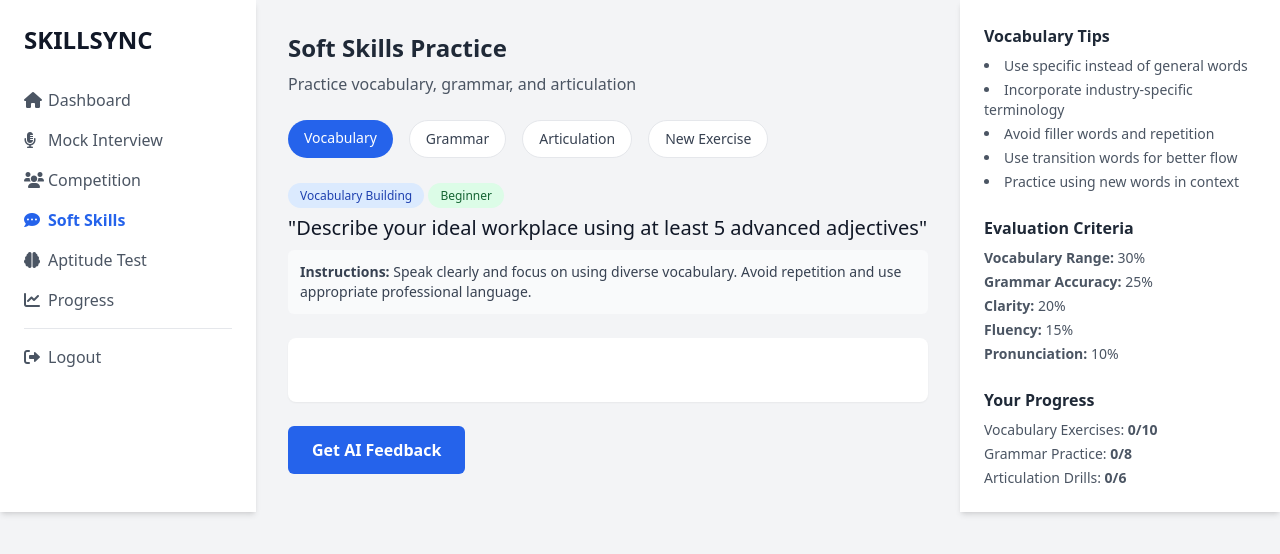
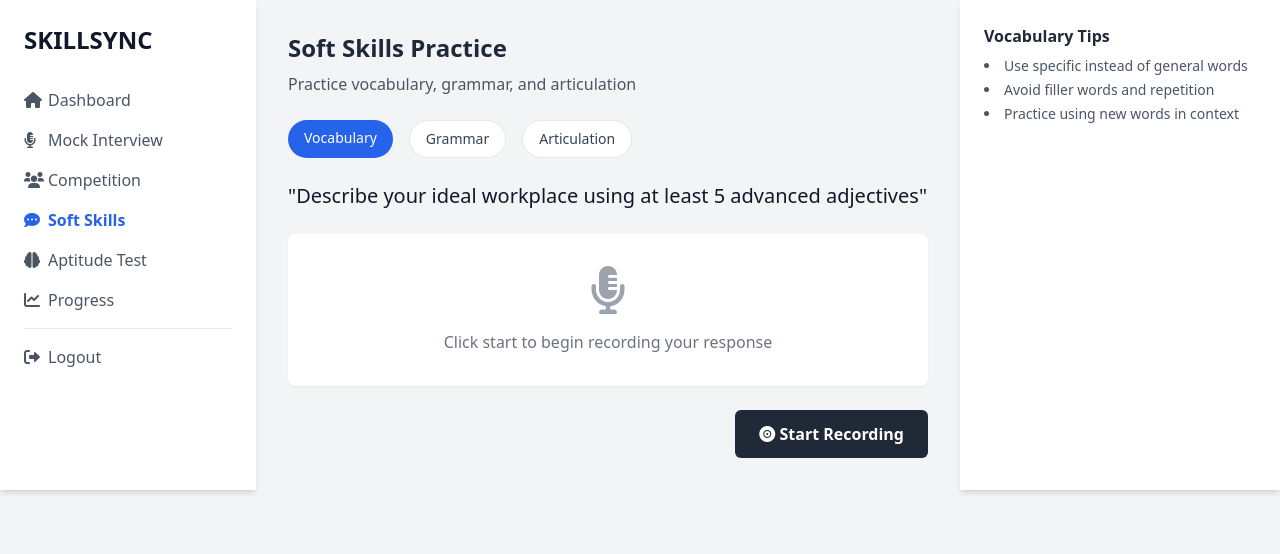
Before and after one commit to aashipandey513-stack/SKILLSYNC, a FastAPI app: page /soft-skills in a window 1280 px wide. Shown: the top 554 px of the page. Run offline with FastAPI, Linux system fonts and the light colour scheme; some libraries are stand-ins or nearby versions.

Commit message:
Update templates/soft_skills.html

```diff
--- a/templates/soft_skills.html
+++ b/templates/soft_skills.html
@@ -36,18 +36,12 @@
                 <span class="px-4 py-2 bg-blue-600 text-white rounded-full text-sm font-medium">Vocabulary</span>
                 <span class="px-4 py-2 bg-white text-gray-700 rounded-full text-sm font-medium border">Grammar</span>
                 <span class="px-4 py-2 bg-white text-gray-700 rounded-full text-sm font-medium border">Articulation</span>
-                <button class="px-4 py-2 bg-white text-gray-700 rounded-full text-sm font-medium border ml-auto">New Exercise</button>
             </div>
 
             <div class="mb-6">
-                <span class="px-3 py-1 bg-blue-100 text-blue-800 text-xs font-medium rounded-full">Vocabulary Building</span>
-                <span class="px-3 py-1 bg-green-100 text-green-800 text-xs font-medium rounded-full">Beginner</span>
                 <h3 id="skill-prompt" class="text-xl font-medium text-gray-900 mt-2">
                     "Describe your ideal workplace using at least 5 advanced adjectives"
                 </h3>
-                <p class="p-3 bg-gray-50 text-gray-700 rounded-md mt-2 text-sm">
-                    <strong>Instructions:</strong> Speak clearly and focus on using diverse vocabulary. Avoid repetition and use appropriate professional language.
-                </p>
             </div>
 
             <div class="bg-white p-8 rounded-lg shadow-sm text-center">
@@ -56,36 +50,44 @@
                     <p class="text-gray-500 mt-4">Click start to begin recording your response</p>
                 </div>
                 <div id="recording-state" class="hidden">
-                    <div class="waveform-placeholder h-20 w-full bg-gray-100 rounded-md flex items-center justify-center">
+                    <div class="h-20 w-full bg-gray-100 rounded-md flex items-center justify-center">
                         <span class="text-red-500 font-bold">RECORDING...</span>
                     </div>
                     <p id="timer" class="text-gray-700 mt-2">00:00</p>
                 </div>
             </div>
 
-            <div class="flex justify-between mt-6">
-                <button id="re-record-btn" class="px-6 py-3 bg-gray-200 text-gray-700 font-semibold rounded-md hover:bg-gray-300" disabled>
-                    Re-record
+            <audio id="audio-playback" class="hidden"></audio>
+
+            <div class="flex justify-between items-center mt-6">
+                <div class="flex space-x-4">
+                    <button id="re-record-btn" class="px-6 py-3 bg-gray-200 text-gray-700 font-semibold rounded-md hover:bg-gray-300">
+                        <i class="fas fa-redo"></i> Re-record
                     </button>
+                    <button id="playback-btn" class="px-6 py-3 bg-gray-200 text-gray-700 font-semibold rounded-md hover:bg-gray-300">
+                        <i class="fas fa-play"></i> Playback
+                    </button>
+                </div>
+                <div>
                     <button id="start-record-btn" class="px-6 py-3 bg-gray-800 text-white font-semibold rounded-md hover:bg-gray-900">
                         <i class="fas fa-record-vinyl"></i> Start Recording
                     </button>
-                <button id="stop-record-btn" class="px-6 py-3 bg-red-600 text-white font-semibold rounded-md hover:bg-red-700 hidden">
+                    <button id="stop-record-btn" class="px-6 py-3 bg-red-600 text-white font-semibold rounded-md hover:bg-red-700">
                         <i class="fas fa-stop"></i> Stop Recording
                     </button>
-                <button id="get-feedback-btn" class="px-6 py-3 bg-blue-600 text-white font-semibold rounded-md hover:bg-blue-700" disabled>
+                    <button id="get-feedback-btn" class="px-6 py-3 bg-blue-600 text-white font-semibold rounded-md hover:bg-blue-700">
                         Get AI Feedback
                     </button>
+                </div>
             </div>
 
             <div id="loading-spinner" class="text-center p-8 hidden">
                 <i class="fas fa-spinner fa-spin text-4xl text-blue-600"></i>
-                <p class="text-gray-600 mt-4">Analyzing your response...</p>
+                <p class="text-gray-600 mt-4">Analyzing your response... This may take up to 90 seconds.</p>
             </div>
 
             <div id="feedback-section" class="mt-8 hidden">
                 </div>
-
         </div>
     </main>
 
@@ -94,28 +96,8 @@
             <h4 class="font-semibold text-gray-800 mb-2">Vocabulary Tips</h4>
             <ul class="list-disc list-inside text-sm text-gray-600 space-y-1">
                 <li>Use specific instead of general words</li>
-                <li>Incorporate industry-specific terminology</li>
                 <li>Avoid filler words and repetition</li>
-                <li>Use transition words for better flow</li>
                 <li>Practice using new words in context</li>
-            </ul>
-        </div>
-        <div class="mb-6">
-            <h4 class="font-semibold text-gray-800 mb-2">Evaluation Criteria</h4>
-            <ul class="text-sm text-gray-600 space-y-1">
-                <li><strong>Vocabulary Range:</strong> 30%</li>
-                <li><strong>Grammar Accuracy:</strong> 25%</li>
-                <li><strong>Clarity:</strong> 20%</li>
-                <li><strong>Fluency:</strong> 15%</li>
-                <li><strong>Pronunciation:</strong> 10%</li>
-            </ul>
-        </div>
-        <div>
-            <h4 class="font-semibold text-gray-800 mb-2">Your Progress</h4>
-            <ul class="text-sm text-gray-600 space-y-1">
-                <li>Vocabulary Exercises: <strong>0/10</strong></li>
-                <li>Grammar Practice: <strong>0/8</strong></li>
-                <li>Articulation Drills: <strong>0/6</strong></li>
             </ul>
         </div>
     </aside>
```
Lines whose indentation alone changed are shown as unchanged.
